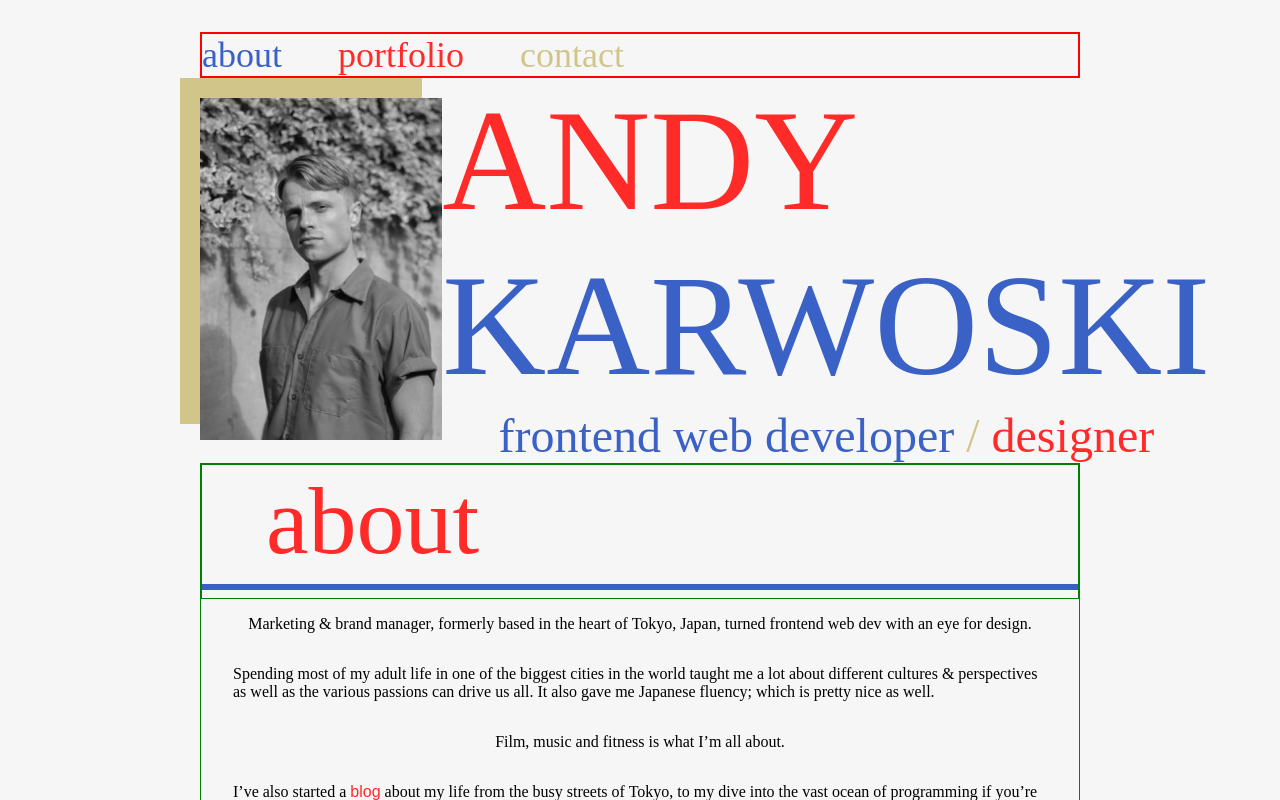
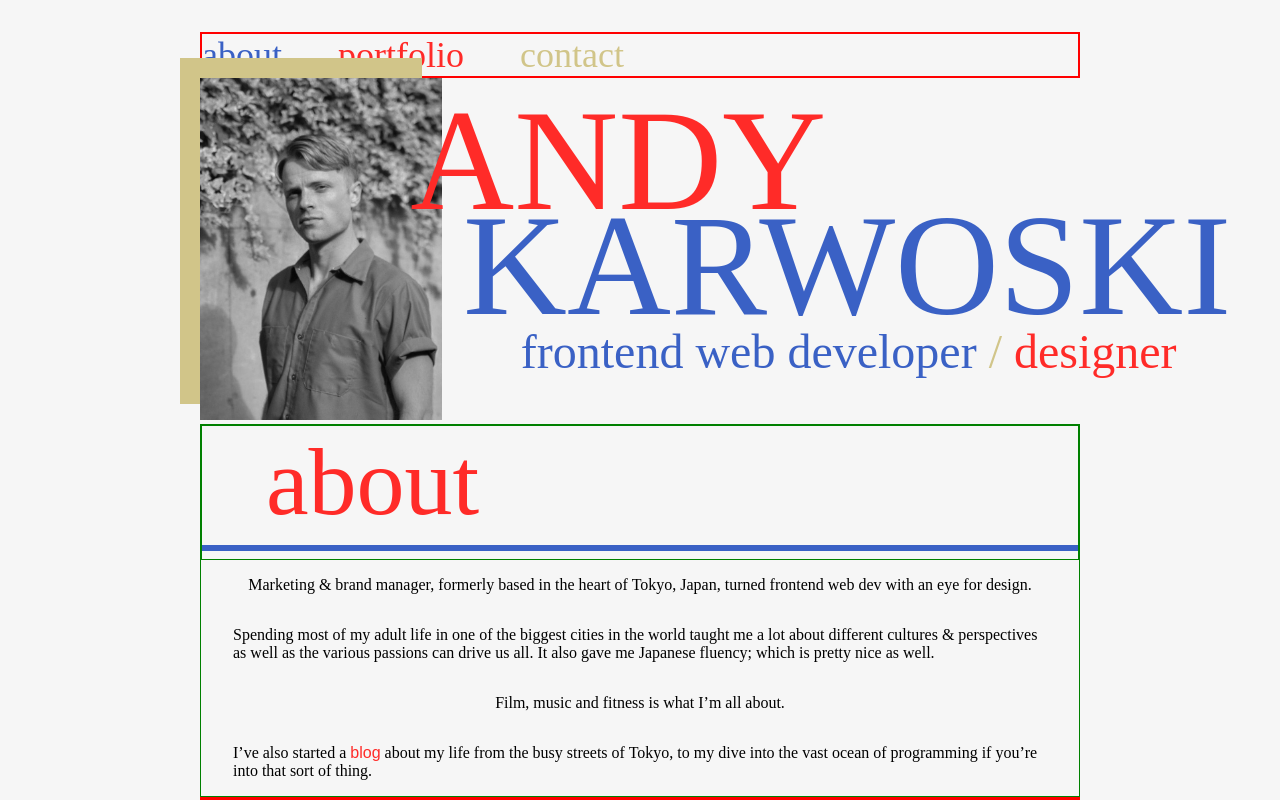
Before and after one commit to LovelyAndy/andykarwoski.com, a Vue app in the folder andykarwoski.com/: page / in a window 1280 px wide. Shown: the top 800 px of the page. Built offline with nearby package versions, Linux system fonts and the light colour scheme; a web font is replaced by a local one.

Commit message:
hero title positioning fixed

```diff
--- a/andykarwoski.com/src/components/sections/Hero.vue
+++ b/andykarwoski.com/src/components/sections/Hero.vue
@@ -2,9 +2,9 @@
   <div class="hero">
     <ProfilePicPF />
     <div class="title-els">
-      <div class="title-els_name">
-        <div class="t-main-title andy">Andy</div>
-        <div class="t-main-title karwoski">Karwoski</div>
+      <div class="title-els_main">
+        <span class="t-main-title andy">Andy</span>
+        <span class="t-main-title karwoski">Karwoski</span>
       </div>
       <div class="title-els_sub">
         <span class="t-section-title-md frontend">frontend web developer</span>
@@ -40,16 +40,26 @@ export default {
 .title-els
   display: flex
   flex-direction: column
-.title-els_name
+  margin-left: -2rem
+.title-els_main
   text-align: left
   z-index: 3
-
-.andy,
-.designer
-  color: $c-red
-.karwoski,
-.frontend
-  color: $c-blue
+  .andy
+    display: block
+    color: $c-red
+  .karwoski
+    display: block
+    margin-top: -3.78rem
+    margin-left: 3.3rem
+    color: $c-blue
+.title-els_sub
+  text-align: center
+  margin-top: -1.5rem
+  margin-left: 3.5rem
+  .designer
+    color: $c-red
+  .frontend
+    color: $c-blue
 
 .line
   color: $c-gold
```
